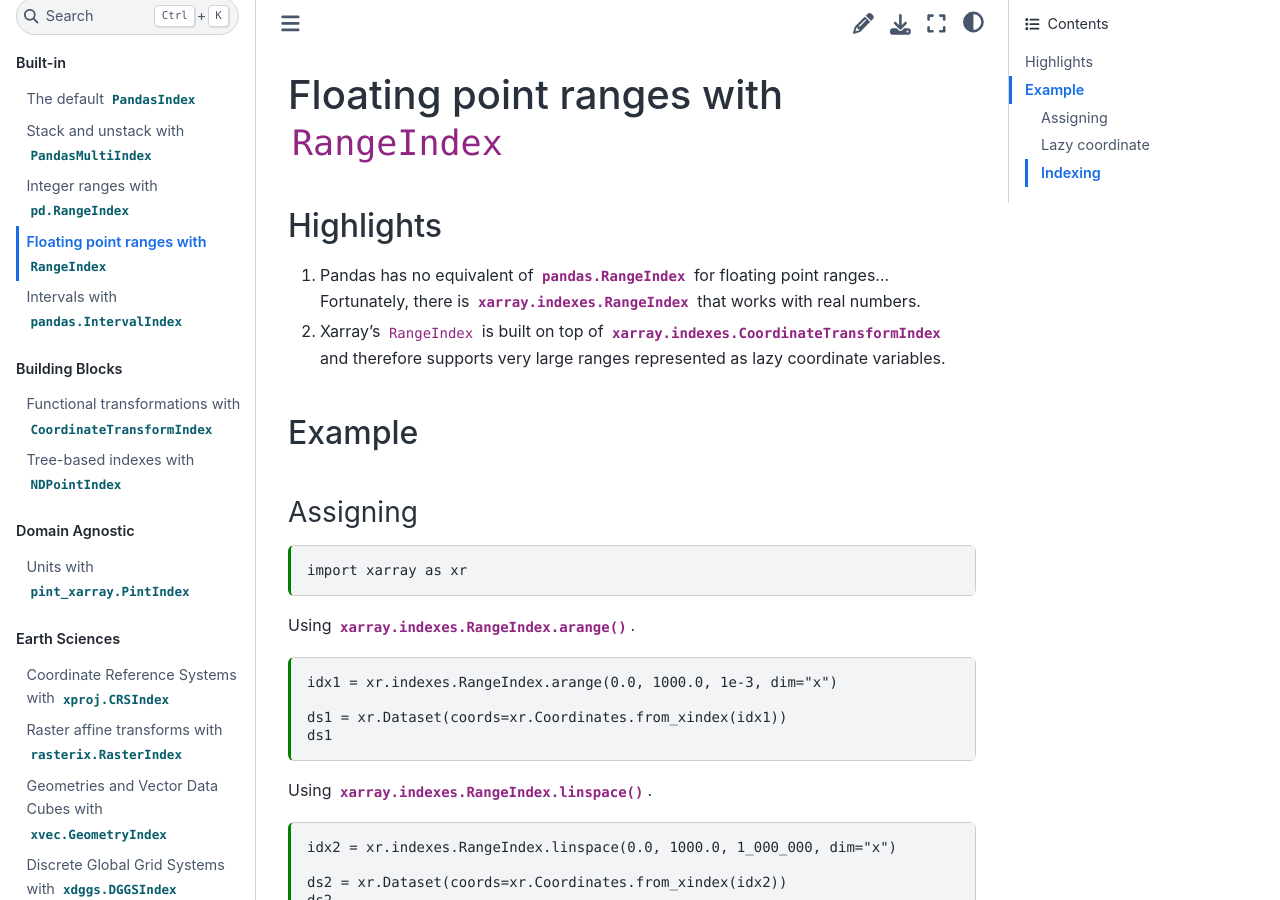
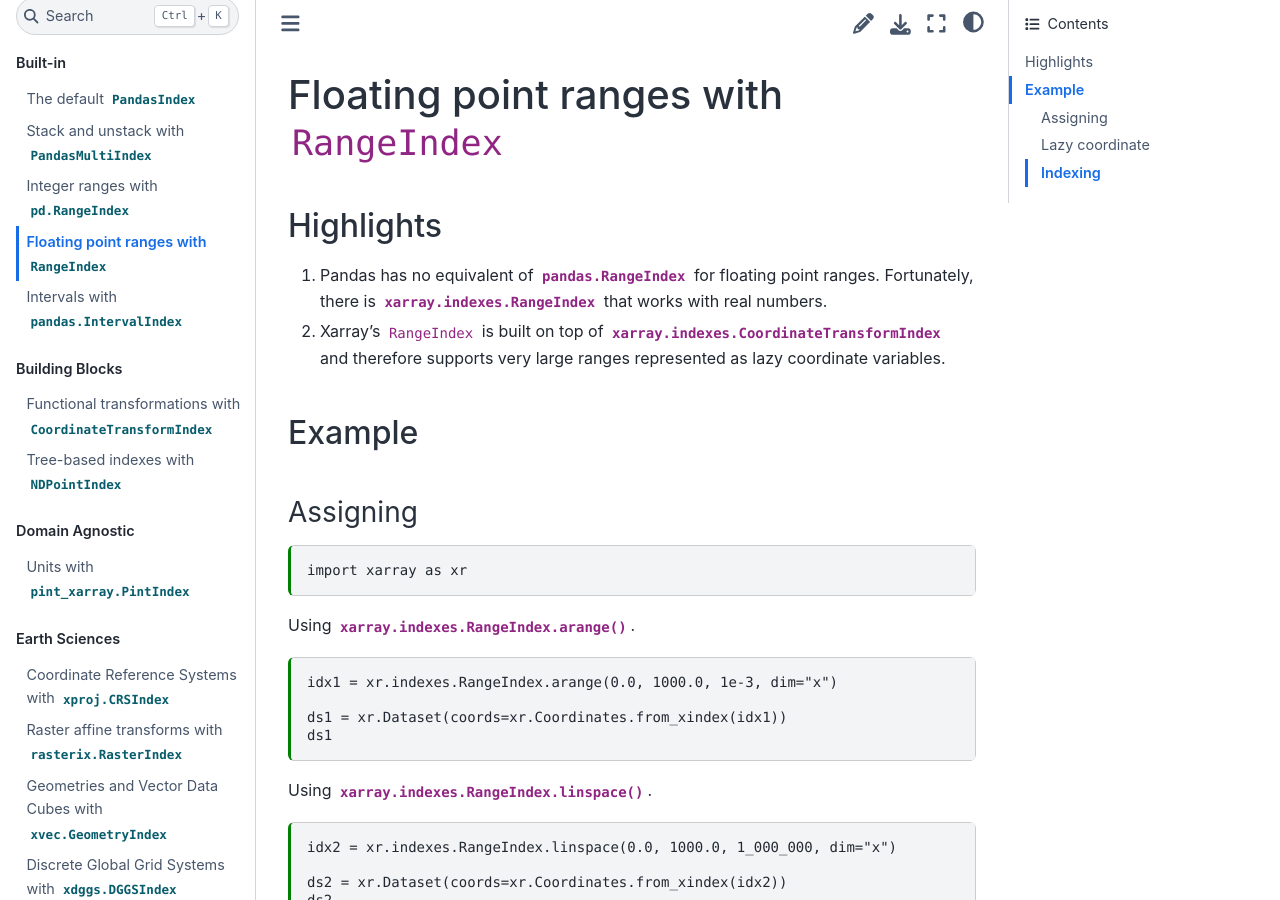
Before and after one commit to xarray-contrib/xarray-indexes, a Sphinx documentation site: the page built from docs/builtin/range.md, in a window 1280 px wide and 900 px high. Built offline with Sphinx 7.4.7 and the Sphinx Book theme 1.1.4, drawn with Linux system fonts in a browser that asks for light colours.

```diff
--- a/docs/builtin/range.md
+++ b/docs/builtin/range.md
@@ -12,7 +12,7 @@ kernelspec:
 ## Highlights
 
 1. Pandas has no equivalent of {py:class}`pandas.RangeIndex` for floating point
-   ranges... Fortunately, there is {py:class}`xarray.indexes.RangeIndex` that
+   ranges. Fortunately, there is {py:class}`xarray.indexes.RangeIndex` that
    works with real numbers.
 1. Xarray's `RangeIndex` is built on top of
    {py:class}`xarray.indexes.CoordinateTransformIndex` and therefore supports
```
